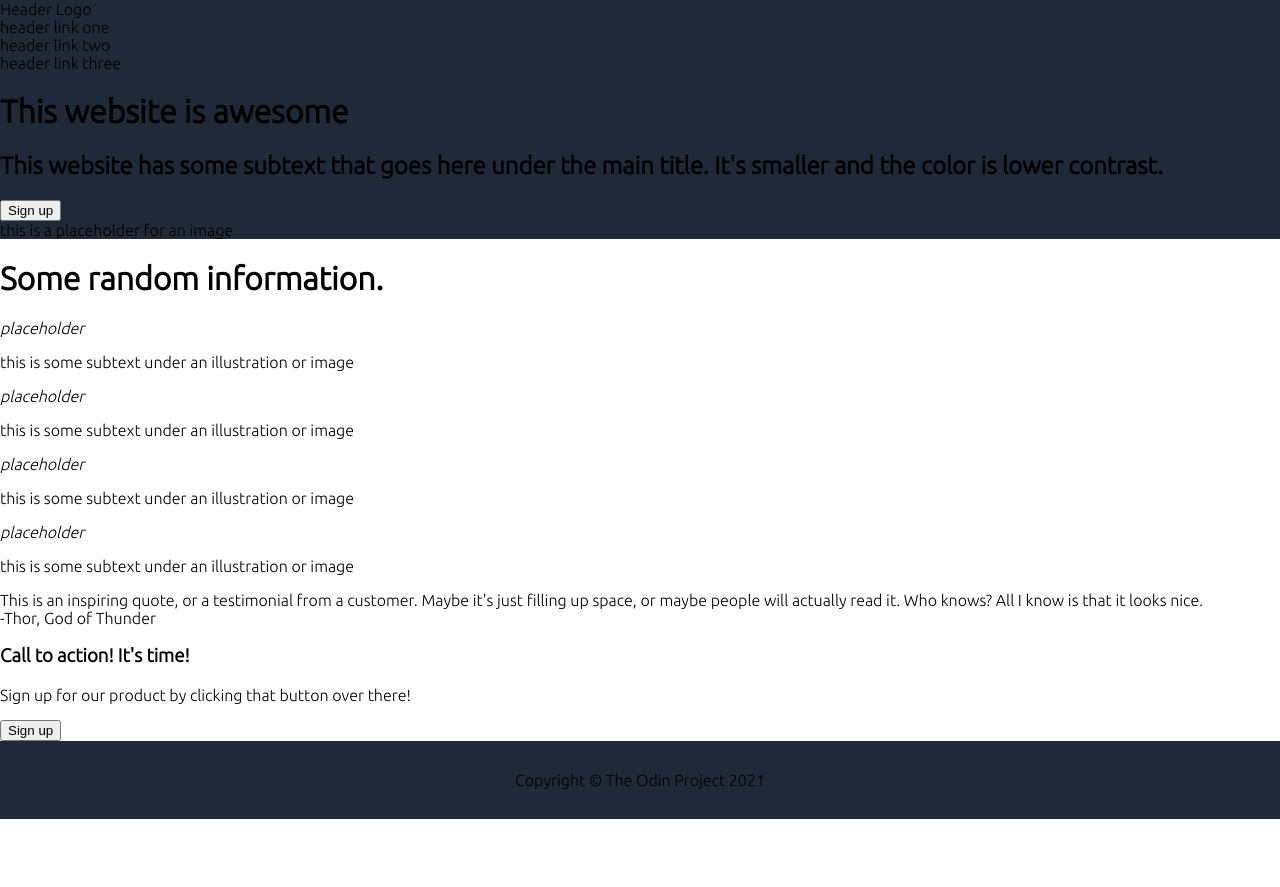
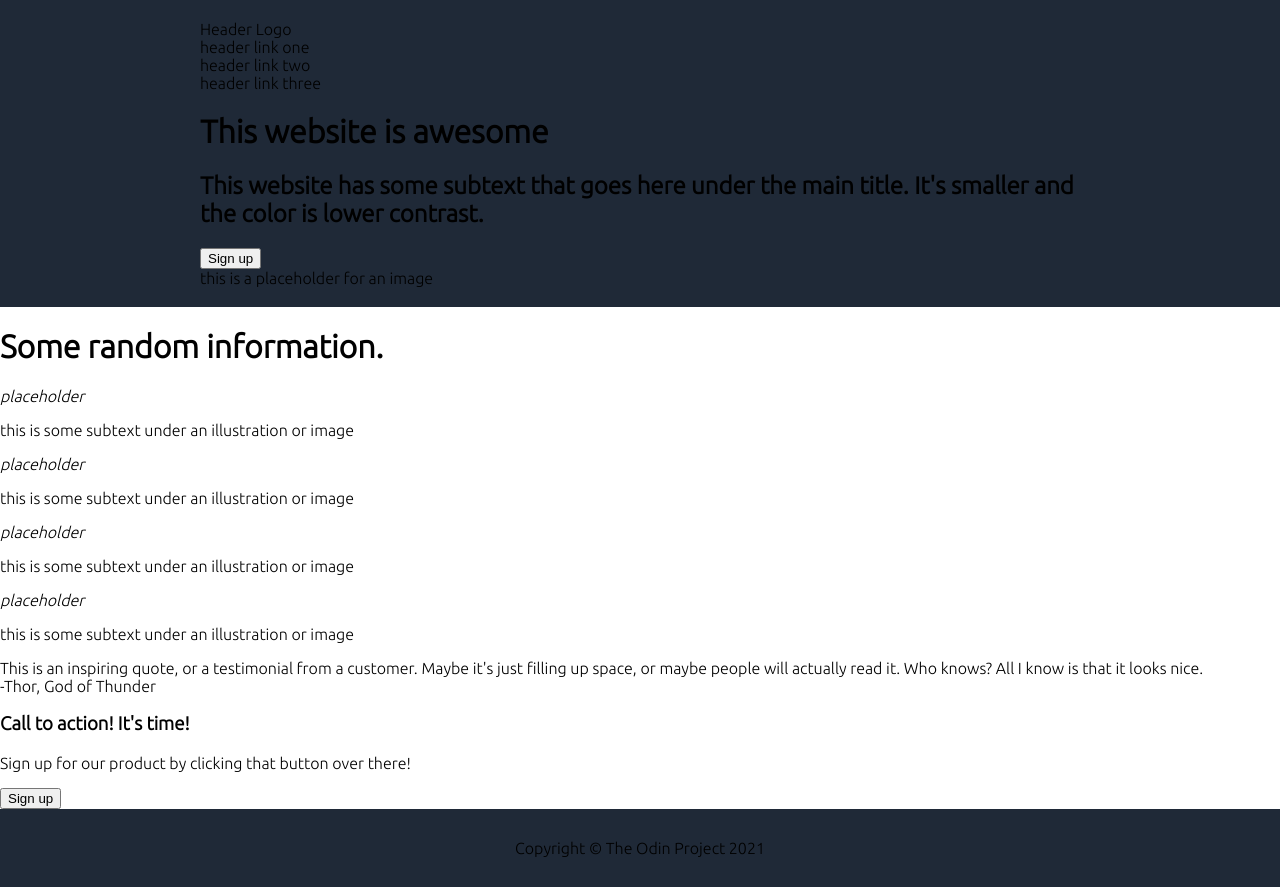
Before and after one commit to danielabadgamero/landing-page, a plain HTML site: page index.html in a window 1280 px wide. Before the commit the page ends 819 px from the top, so only its background shows below. Drawn offline with Linux system fonts and the light colour scheme.

Commit message:
Added padding in header in style.css

```diff
--- a/style.css
+++ b/style.css
@@ -12,6 +12,7 @@ header {
     background-color: #1f2937;
     display: flex;
     flex-direction: column;
+    padding: 20px 200px;
 }
 
 footer {
```
